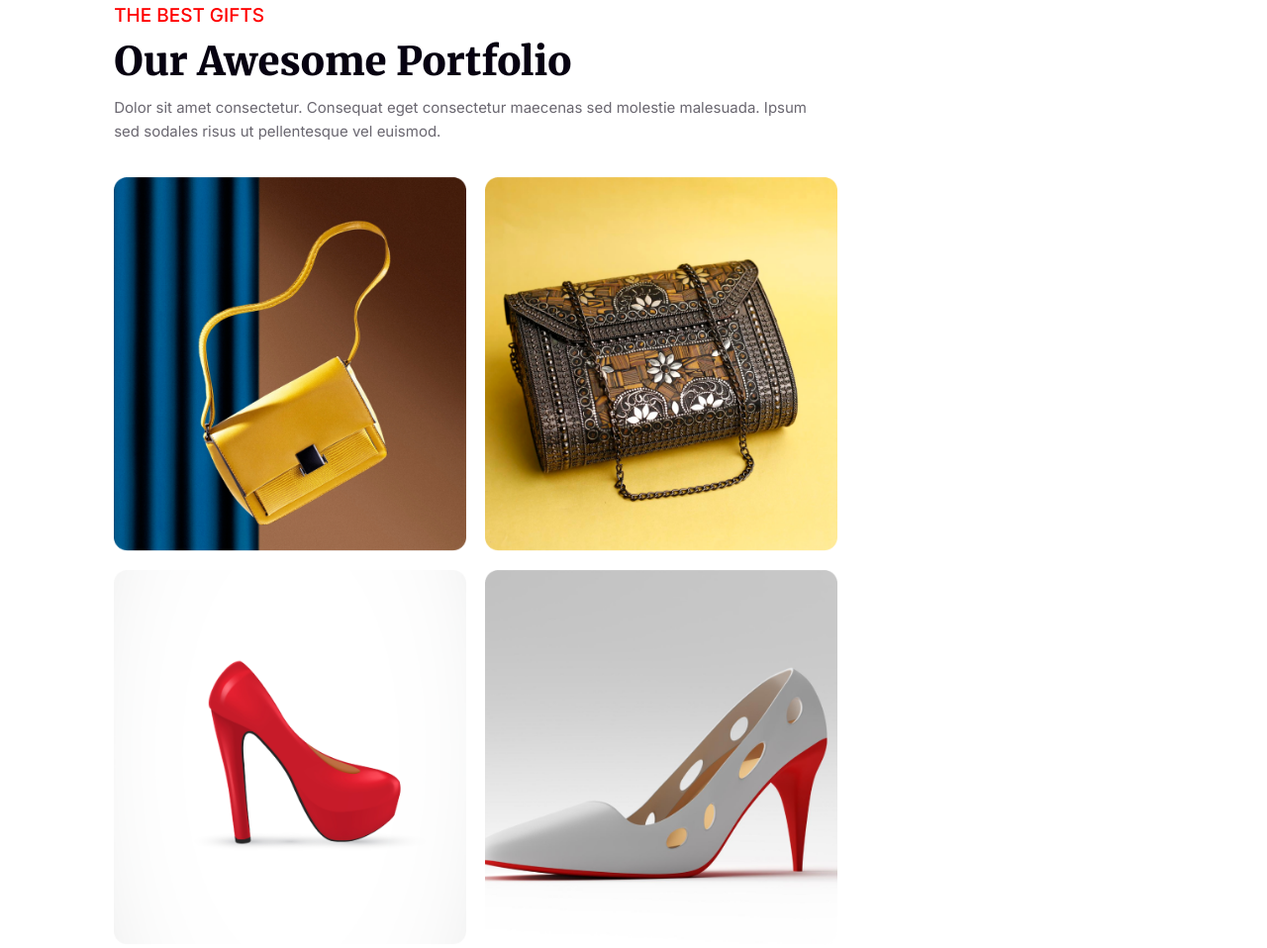
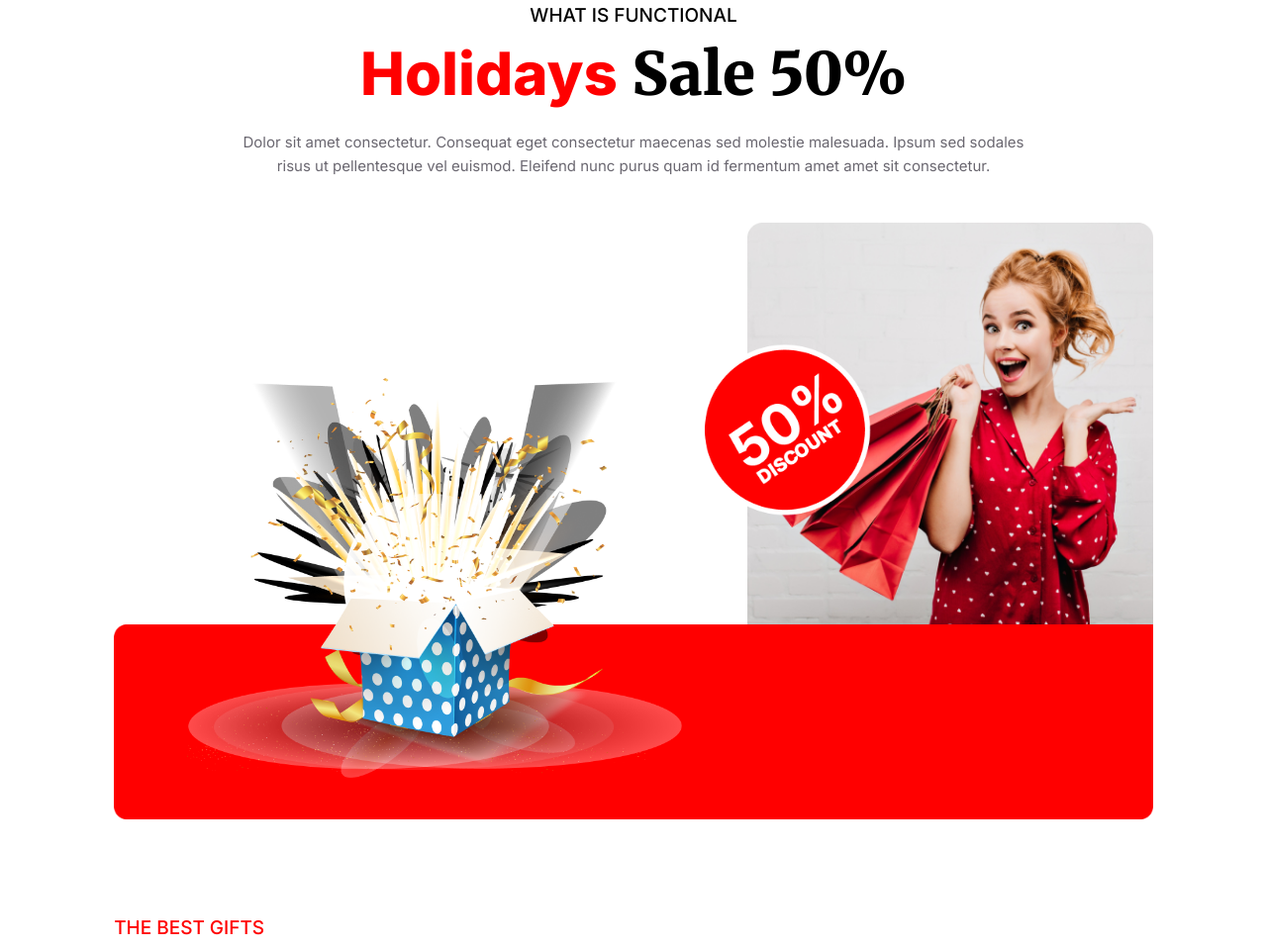
Before and after one commit to al-amin90/new-year-new-mission, a plain HTML site: page index.html in a window 1280 px wide. Shown: the part 2937-3895 px from the top of the page at 99% size. Drawn offline with Linux system fonts and the light colour scheme.

Commit message:
middle part added

```diff
--- a/index.html
+++ b/index.html
@@ -96,6 +96,29 @@
         </div>
       </section>
       <!-- new-best-offer end from here  -->
+      <!-- Holidays Sale start from here  -->
+      <section>
+        <div class="container">
+          <div class="holidays-sale">
+            <h6>WHAT IS FUNCTIONAL</h6>
+            <h2><span class="primary-color">Holidays</span> Sale 50%</h2>
+            <p style="max-width: 80rem" class="secondary-para">
+              Dolor sit amet consectetur. Consequat eget consectetur maecenas
+              sed molestie malesuada. Ipsum sed sodales risus ut pellentesque
+              vel euismod. Eleifend nunc purus quam id fermentum amet amet sit
+              consectetur.
+            </p>
+          </div>
+          <div class="holidays-sale-img">
+            <div class="buying-girl">
+              <img src="resources/Group 75.png" alt="" />
+              <img src="resources/Group 44.png" alt="" />
+              <img src="resources/Rectangle 2.png" alt="" />
+            </div>
+          </div>
+        </div>
+      </section>
+      <!-- Holidays Sale end from here  -->
       <!-- awesome Portfolio start from here -->
       <section>
         <div class="container">
--- a/styles/style.css
+++ b/styles/style.css
@@ -44,7 +44,7 @@ main section {
   font-size: 1.5rem;
   font-weight: 400;
   line-height: 2.4rem;
-  margin-bottom: 3.4rem;
+  margin-bottom: 4.5rem;
   max-width: 70rem;
 }
 
@@ -222,6 +222,66 @@ main section {
   max-width: 24rem;
 }
 
+/* Holidays-sale style is here  */
+.holidays-sale {
+  display: grid;
+  place-items: center;
+  text-align: center;
+}
+
+.holidays-sale h6 {
+  font-size: 1.9rem;
+  font-weight: 500;
+}
+
+.holidays-sale h2 {
+  text-align: center;
+  font-family: "Merriweather", serif;
+  font-size: 6rem;
+  font-weight: 900;
+  margin: 1rem 0 2rem;
+}
+
+.holidays-sale-img {
+  /* height: 54.3rem;
+  width: 100%; */
+  position: relative;
+}
+
+.buying-girl {
+  width: 100%;
+  height: 60.3rem;
+  /* background-color: rgb(9, 1, 1); */
+  background-image: url(../resources/Rectangle\ 1.png);
+  background-repeat: no-repeat;
+  background-position: right top;
+  background-size: 41rem auto;
+
+  max-width: 1320px;
+}
+
+.buying-girl img:first-child {
+  position: absolute;
+  bottom: 5%;
+  left: 7%;
+  z-index: 1;
+  width: 50rem;
+}
+
+.buying-girl img:nth-child(2) {
+  position: absolute;
+  right: 24%;
+  top: 15%;
+  width: 24rem;
+}
+
+.buying-girl img:last-child {
+  width: 100%;
+  height: 19.7rem;
+  position: absolute;
+  bottom: 0;
+}
+
 /* awesome portfolio style is here  */
 .portfolio-heading h5,
 .new-best-offer-first-part h5 {
```
